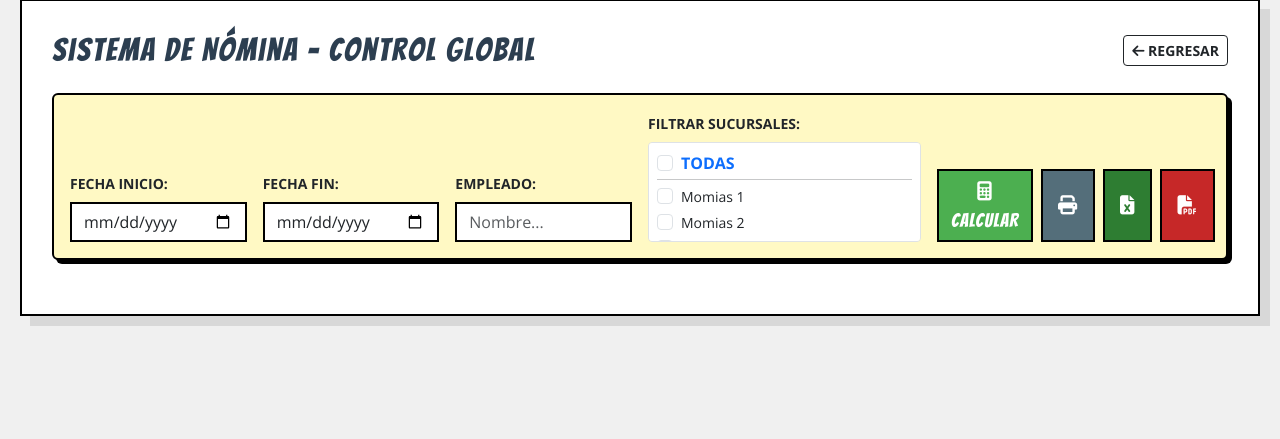
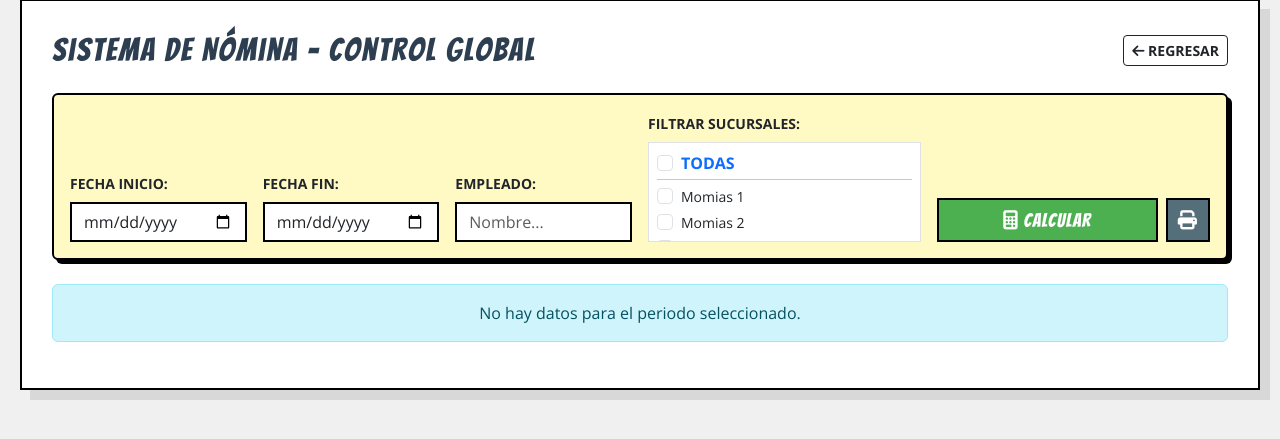
Before and after one commit to ffdelavictoria-byte/Administracion-Ven-Come, a Django app: page /nomina/ in a window 1280 px wide. Shown: the part 21-460 px from the top of the page. Run offline with Django 5.2, Linux system fonts and the light colour scheme; the visitor is signed in with stand-in values (Sample User, id 1).

Commit message:
Update Paysheet.html

```diff
--- a/Momias/Sistema_Momias/templates/Paysheet.html
+++ b/Momias/Sistema_Momias/templates/Paysheet.html
@@ -128,9 +128,7 @@
 <div class="comic-container">
     <header class="d-flex justify-content-between align-items-center mb-4 no-print">
         <h2 class="m-0"> Sistema de Nómina - Control Global</h2>
-        <a href="{% url 'main' %}" class="btn btn-outline-dark btn-sm fw-bold">
-            <i class="fas fa-arrow-left"></i> REGRESAR
-        </a>
+        <a href="{% url 'main' %}" class="btn btn-outline-dark btn-sm fw-bold"><i class="fas fa-arrow-left"></i> REGRESAR</a>
     </header>
 
     <div class="card card-comic no-print mb-4">
@@ -148,10 +146,9 @@
                     <label class="form-label fw-bold small text-uppercase">Empleado:</label>
                     <input type="text" name="nombre" class="form-control" placeholder="Nombre..." value="{{ nombre_busqueda|default_if_none:'' }}">
                 </div>
-
                 <div class="col-md-3">
                     <label class="form-label fw-bold small text-uppercase">Filtrar Sucursales:</label>
-                    <div class="border p-2 bg-white" style="height: 100px; overflow-y: scroll; border: 1px solid #ced4da; border-radius: 4px;">
+                    <div class="border p-2 bg-white" style="height: 100px; overflow-y: scroll; border: 1px solid #ced4da;">
                         <div class="form-check">
                             <input class="form-check-input" type="checkbox" id="check_todas" onclick="toggleAll(this)">
                             <label class="form-check-label fw-bold text-primary" for="check_todas">TODAS</label>
@@ -159,24 +156,31 @@
                         <hr class="my-1">
                         {% for s in todas_sucursales %}
                         <div class="form-check">
-                            <input class="form-check-input" type="checkbox" name="sucursal" value="{{ s }}"
-                                   {% if s in sucursales_seleccionadas %}checked{% endif %}>
+                            <input class="form-check-input" type="checkbox" name="sucursal" value="{{ s }}" {% if s in sucursales_seleccionadas %}checked{% endif %}>
                             <label class="form-check-label small">{{ s }}</label>
                         </div>
                         {% endfor %}
                     </div>
                 </div>
-
                 <div class="col-md-3 d-flex gap-2">
                     <button type="submit" class="btn btn-comic btn-edit flex-grow-1"><i class="fas fa-calculator"></i> CALCULAR</button>
-                    <button type="button" onclick="window.print();" class="btn-comic" style="background: #546e7a; color: white; padding: 0 15px;"><i class="fas fa-print"></i></button>
-                    <button type="button" onclick="descargaDirecta('excel')" class="btn-comic" style="background: #2e7d32; color: white; padding: 0 15px;"><i class="fas fa-file-excel"></i></button>
-                    <button type="button" onclick="descargaDirecta('pdf')" class="btn-comic" style="background: #c62828; color: white; padding: 0 15px;"><i class="fas fa-file-pdf"></i></button>
+                    <button type="button" onclick="window.print();" class="btn-comic" style="background: #546e7a; color: white; padding: 0 10px;"><i class="fas fa-print"></i></button>
                 </div>
             </form>
         </div>
     </div>
 
+    <div id="contenedor-nominas">
+        {% for n in nominas %}
+        <div class="tira-recortable mb-5 p-3 border border-dark bg-white shadow-sm">
+            <h5 class="text-uppercase fw-bold"><i class="fas fa-user-circle"></i> {{ n.nombre }}</h5>
+            <p><strong>Puesto:</strong> {{ n.puesto_principal|default:"--" }} | <strong>Total Neto:</strong> ${{ n.total_neto|floatformat:2 }}</p>
+            </div>
+        {% empty %}
+        <div class="alert alert-info text-center">No hay datos para el periodo seleccionado.</div>
+        {% endfor %}
+    </div>
+</div>
     <script>
     function toggleAll(source) {
         let checkboxes = document.getElementsByName('sucursal');
```
